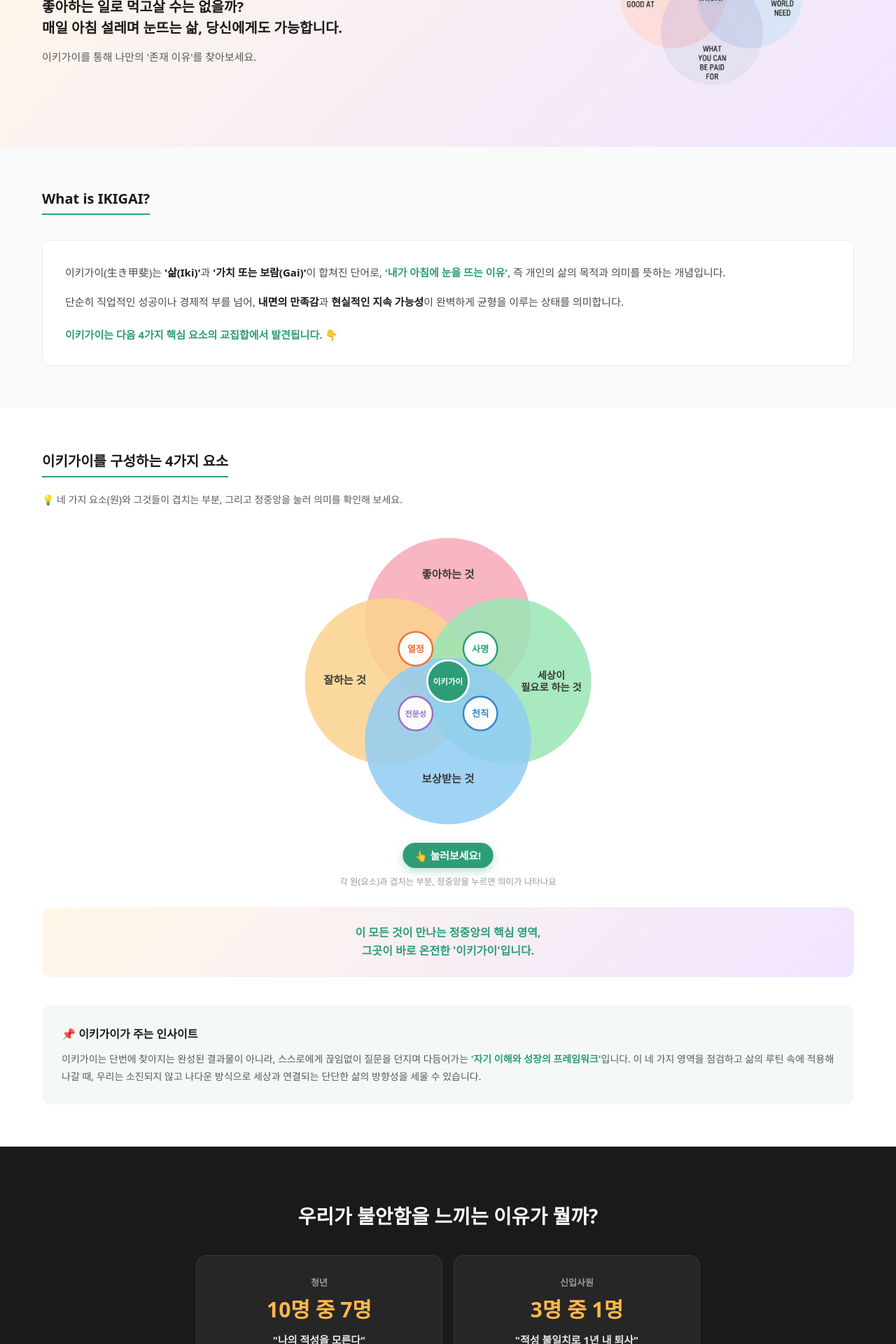
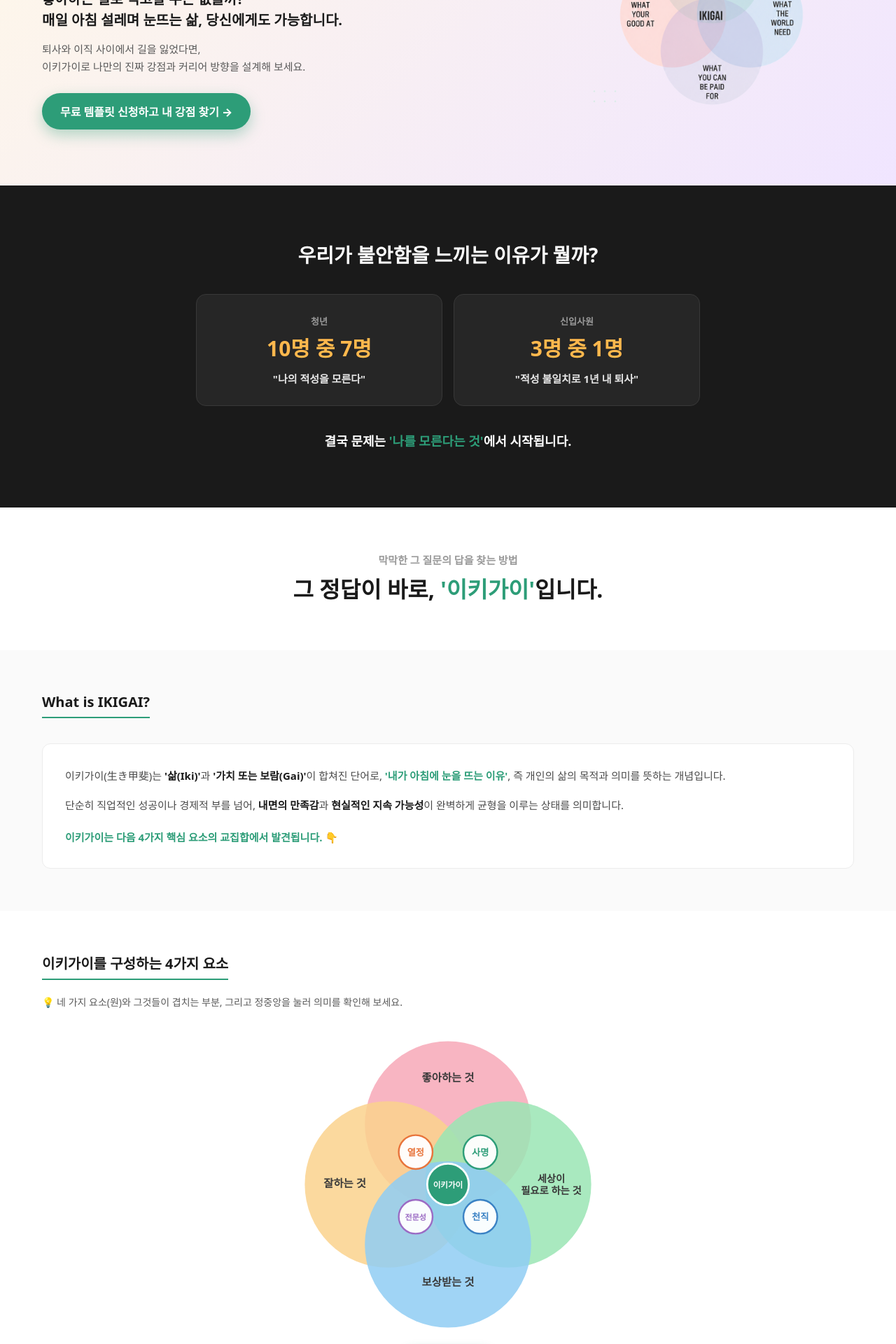
Before and after one commit to hwajeongup-hj/ikigai-landing, a React (Vite) app: page / in a window 1280 px wide. Shown: the part 220-2140 px from the top of the page at 70% size. Built offline with nearby package versions, Linux system fonts and the light colour scheme.

Commit message:
Restructure flow: move pain-point up, add solution bridge, mid/hero CTAs, benefit-focused copy, 이달의 한정 혜택
Co-Authored-By: Claude Opus 4.8 (1M context) <noreply@anthropic.com>

```diff
--- a/src/IkigaiLanding.jsx
+++ b/src/IkigaiLanding.jsx
@@ -337,8 +337,23 @@ export default function IkigaiLanding() {
             fontWeight: '500',
             lineHeight: '1.7',
           }}>
-            이키가이를 통해 나만의 '존재 이유'를 찾아보세요.
+            퇴사와 이직 사이에서 길을 잃었다면,<br />
+            이키가이로 나만의 진짜 강점과 커리어 방향을 설계해 보세요.
           </p>
+
+          <a href="#apply" style={{
+            display: 'inline-block',
+            background: '#2D9D78',
+            color: 'white',
+            fontWeight: '800',
+            fontSize: isMobile ? '15px' : '16px',
+            padding: '14px 26px',
+            borderRadius: '999px',
+            textDecoration: 'none',
+            boxShadow: '0 8px 20px rgba(45, 157, 120, 0.35)',
+          }}>
+            무료 템플릿 신청하고 내 강점 찾기 →
+          </a>
         </div>
 
         {/* Right - Diagram Image */}
@@ -357,6 +372,64 @@ export default function IkigaiLanding() {
             }}
           />
         </div>
+      </section>
+
+      {/* Problem Section (페인포인트를 상단으로 배치) */}
+      <section style={{ padding: isMobile ? `56px ${padX}` : '80px 60px', background: '#1A1A1A' }}>
+        <h3 style={{
+          fontSize: isMobile ? '22px' : '28px',
+          fontWeight: '800',
+          color: 'white',
+          textAlign: 'center',
+          margin: '0 0 36px 0',
+          lineHeight: '1.4',
+        }}>
+          우리가 불안함을 느끼는 이유가 뭘까?
+        </h3>
+
+        <div style={{
+          display: 'flex',
+          flexDirection: isMobile ? 'column' : 'row',
+          gap: '16px',
+          maxWidth: '720px',
+          margin: '0 auto',
+        }}>
+          {anxietyStats.map((s) => (
+            <div key={s.who} style={{
+              flex: 1,
+              background: '#262626',
+              border: '1px solid #383838',
+              borderRadius: '14px',
+              padding: isMobile ? '22px' : '28px',
+              textAlign: 'center',
+            }}>
+              <p style={{ margin: '0 0 6px 0', fontSize: '13px', color: '#9A9A9A', fontWeight: '600' }}>{s.who}</p>
+              <p style={{ margin: '0 0 12px 0', fontSize: isMobile ? '26px' : '30px', fontWeight: '900', color: '#FFB84D' }}>{s.big}</p>
+              <p style={{ margin: 0, fontSize: '15px', color: '#E5E5E5', fontWeight: '600' }}>{s.quote}</p>
+            </div>
+          ))}
+        </div>
+
+        <p style={{
+          textAlign: 'center',
+          fontSize: isMobile ? '16px' : '18px',
+          color: 'white',
+          fontWeight: '700',
+          margin: '36px 0 0 0',
+          lineHeight: '1.6',
+        }}>
+          결국 문제는 <span style={{ color: '#2D9D78' }}>'나를 모른다는 것'</span>에서 시작됩니다.
+        </p>
+      </section>
+
+      {/* Solution Bridge Section */}
+      <section style={{ padding: isMobile ? `48px ${padX}` : '64px 60px', background: 'white', textAlign: 'center' }}>
+        <p style={{ fontSize: isMobile ? '14px' : '15px', color: '#9A9A9A', fontWeight: '600', margin: '0 0 10px 0' }}>
+          막막한 그 질문의 답을 찾는 방법
+        </p>
+        <h3 style={{ fontSize: isMobile ? '24px' : '32px', fontWeight: '800', color: '#1A1A1A', margin: 0, lineHeight: '1.4' }}>
+          그 정답이 바로, <span style={{ color: '#2D9D78' }}>'이키가이'</span>입니다.
+        </h3>
       </section>
 
       {/* What is IKIGAI Section */}
@@ -428,54 +501,6 @@ export default function IkigaiLanding() {
             이키가이는 단번에 찾아지는 완성된 결과물이 아니라, 스스로에게 끊임없이 질문을 던지며 다듬어가는 <strong style={{ color: '#2D9D78' }}>'자기 이해와 성장의 프레임워크'</strong>입니다. 이 네 가지 영역을 점검하고 삶의 루틴 속에 적용해 나갈 때, 우리는 소진되지 않고 나다운 방식으로 세상과 연결되는 단단한 삶의 방향성을 세울 수 있습니다.
           </p>
         </div>
-      </section>
-
-      {/* Problem Section */}
-      <section style={{ padding: isMobile ? `56px ${padX}` : '80px 60px', background: '#1A1A1A' }}>
-        <h3 style={{
-          fontSize: isMobile ? '22px' : '28px',
-          fontWeight: '800',
-          color: 'white',
-          textAlign: 'center',
-          margin: '0 0 36px 0',
-          lineHeight: '1.4',
-        }}>
-          우리가 불안함을 느끼는 이유가 뭘까?
-        </h3>
-
-        <div style={{
-          display: 'flex',
-          flexDirection: isMobile ? 'column' : 'row',
-          gap: '16px',
-          maxWidth: '720px',
-          margin: '0 auto',
-        }}>
-          {anxietyStats.map((s) => (
-            <div key={s.who} style={{
-              flex: 1,
-              background: '#262626',
-              border: '1px solid #383838',
-              borderRadius: '14px',
-              padding: isMobile ? '22px' : '28px',
-              textAlign: 'center',
-            }}>
-              <p style={{ margin: '0 0 6px 0', fontSize: '13px', color: '#9A9A9A', fontWeight: '600' }}>{s.who}</p>
-              <p style={{ margin: '0 0 12px 0', fontSize: isMobile ? '26px' : '30px', fontWeight: '900', color: '#FFB84D' }}>{s.big}</p>
-              <p style={{ margin: 0, fontSize: '15px', color: '#E5E5E5', fontWeight: '600' }}>{s.quote}</p>
-            </div>
-          ))}
-        </div>
-
-        <p style={{
-          textAlign: 'center',
-          fontSize: isMobile ? '16px' : '18px',
-          color: 'white',
-          fontWeight: '700',
-          margin: '36px 0 0 0',
-          lineHeight: '1.6',
-        }}>
-          결국 문제는 <span style={{ color: '#2D9D78' }}>'나를 모른다는 것'</span>에서 시작됩니다.
-        </p>
       </section>
 
       {/* Bridge + Workbook Types Section */}
@@ -576,10 +601,25 @@ export default function IkigaiLanding() {
             }}
           />
         </div>
+
+        <a href="#apply" style={{
+          display: 'inline-block',
+          marginTop: isMobile ? '36px' : '44px',
+          background: '#2D9D78',
+          color: 'white',
+          fontWeight: '800',
+          fontSize: isMobile ? '16px' : '17px',
+          padding: '15px 30px',
+          borderRadius: '999px',
+          textDecoration: 'none',
+          boxShadow: '0 8px 22px rgba(45, 157, 120, 0.35)',
+        }}>
+          무료 템플릿 신청하고 내 강점 찾기 →
+        </a>
       </section>
 
       {/* Our Workbook Section */}
-      <section style={{
+      <section id="apply" style={{
         background: 'linear-gradient(135deg, #FFF8E8 0%, #F0E5FF 100%)',
         padding: sectionPad,
         textAlign: 'center',
@@ -595,7 +635,7 @@ export default function IkigaiLanding() {
           marginBottom: '18px',
           letterSpacing: '0.3px',
         }}>
-          🎁 2026년 6월 · 선착순 100명 한정 EVENT
+          🎁 이달의 한정 혜택 · 선착순 100명
         </span>
 
         <h3 style={{
@@ -609,7 +649,7 @@ export default function IkigaiLanding() {
         </h3>
 
         <p style={{ fontSize: isMobile ? '15px' : '16px', color: '#5A5A5A', lineHeight: '1.8', margin: '0 0 32px 0' }}>
-          이번 6월 한 달간, <strong style={{ color: '#1A1A1A' }}>선착순 100명</strong>에게{' '}
+          이번 달, <strong style={{ color: '#1A1A1A' }}>선착순 100명</strong>에게{' '}
           <br style={{ display: isMobile ? 'none' : 'block' }} />
           당신의 고민에 꼭 맞는 <strong style={{ color: '#1A1A1A' }}>이키가이 템플릿(PDF)</strong>을 무료로 보내드립니다.
         </p>
@@ -645,9 +685,9 @@ export default function IkigaiLanding() {
             border: '2px dashed #FFB84D',
           }}>
             <p style={{ margin: '0 0 8px 0', fontSize: '13px', fontWeight: '800', color: '#E8743B' }}>BENEFIT 2 · 추첨 증정</p>
-            <p style={{ margin: '0 0 6px 0', fontSize: '17px', fontWeight: '800', color: '#1A1A1A' }}>🎫 전문가의 이키가이 분석 체험권</p>
+            <p style={{ margin: '0 0 6px 0', fontSize: '17px', fontWeight: '800', color: '#1A1A1A' }}>🎫 1:1 커리어 진단 코칭권</p>
             <p style={{ margin: 0, fontSize: '14px', color: '#5A5A5A', lineHeight: '1.6' }}>
-              신청자 중 추첨을 통해, 전문가에게 직접 분석받아볼 수 있는 기회를 드려요.
+              신청자 중 추첨을 통해, 전문가와 1:1로 내 커리어를 진단받는 기회를 드려요.
             </p>
           </div>
         </div>
@@ -663,7 +703,7 @@ export default function IkigaiLanding() {
           지금 신청하고 가장 먼저 만나보세요
         </p>
         <p style={{ fontSize: '14px', color: '#5A5A5A', margin: '0 0 24px 0' }}>
-          아래 정보를 남겨주시면, 이키가이 분석 체험권에 대한 안내 연락을 드려요.
+          아래 정보를 남겨주시면, 무료 템플릿과 1:1 커리어 진단 코칭권 안내를 보내드려요.
         </p>
 
         <form onSubmit={handleSubmit} style={{
@@ -761,7 +801,7 @@ export default function IkigaiLanding() {
           {/* 고민 */}
           <div style={{ marginBottom: '4px' }}>
             <label style={fieldLabelStyle}>현재 해결하고 싶은 고민을 적어주세요.{reqMark}</label>
-            <p style={fieldHelpStyle}>작성해주신 내용을 바탕으로 이키가이 분석 체험권 안내를 연락드릴게요.</p>
+            <p style={fieldHelpStyle}>작성해주신 내용을 바탕으로 맞춤 템플릿과 코칭권 안내를 연락드릴게요.</p>
             <textarea
               value={form.concern}
               onChange={updateField('concern')}
--- a/src/main.jsx
+++ b/src/main.jsx
@@ -4,7 +4,7 @@ import IkigaiLanding from './IkigaiLanding.jsx';
 
 // 페이지 기본 여백 제거 — 섹션이 화면 끝까지 채워지도록
 const globalStyle = document.createElement('style');
-globalStyle.textContent = `* { box-sizing: border-box; } html, body { margin: 0; padding: 0; }`;
+globalStyle.textContent = `* { box-sizing: border-box; } html, body { margin: 0; padding: 0; } html { scroll-behavior: smooth; }`;
 document.head.appendChild(globalStyle);
 
 ReactDOM.createRoot(document.getElementById('root')).render(
```
